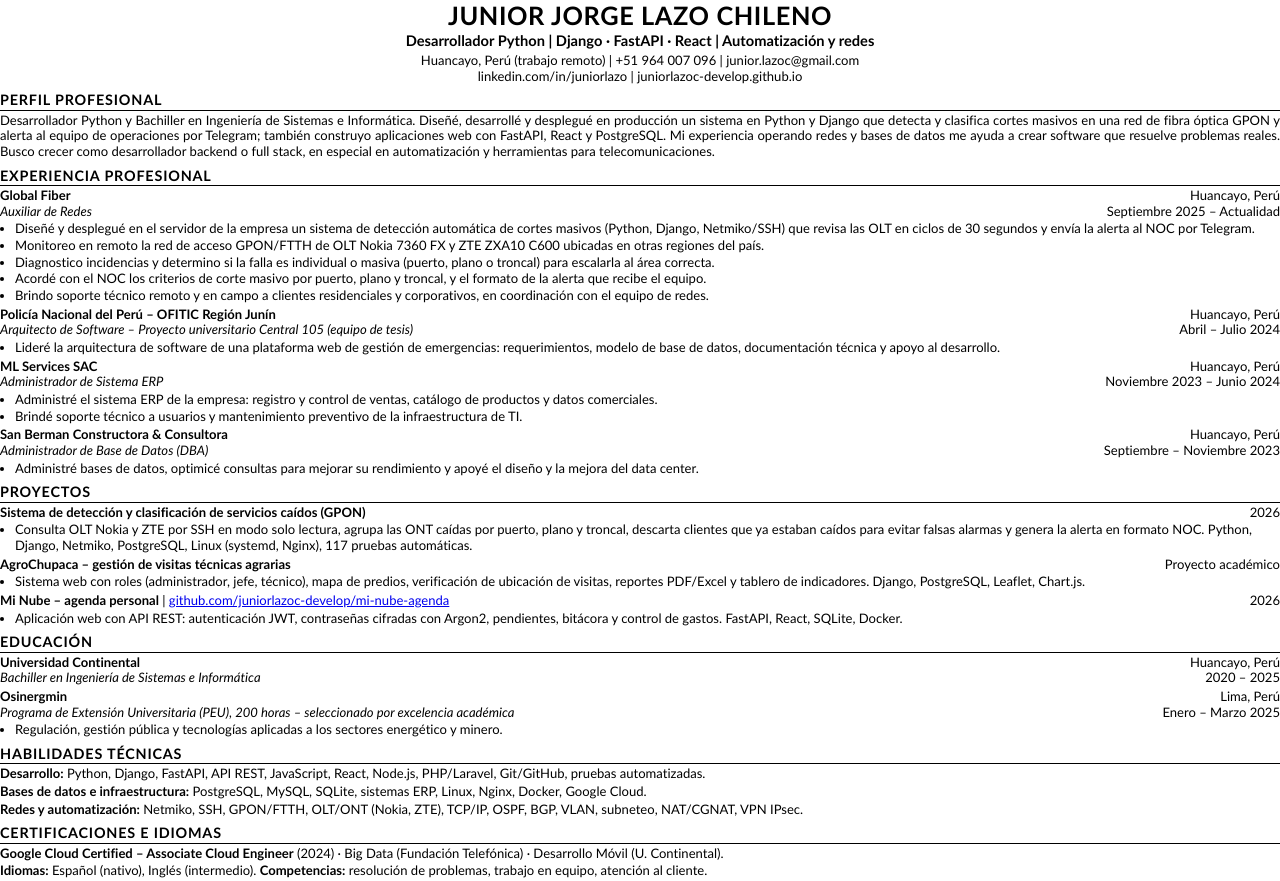
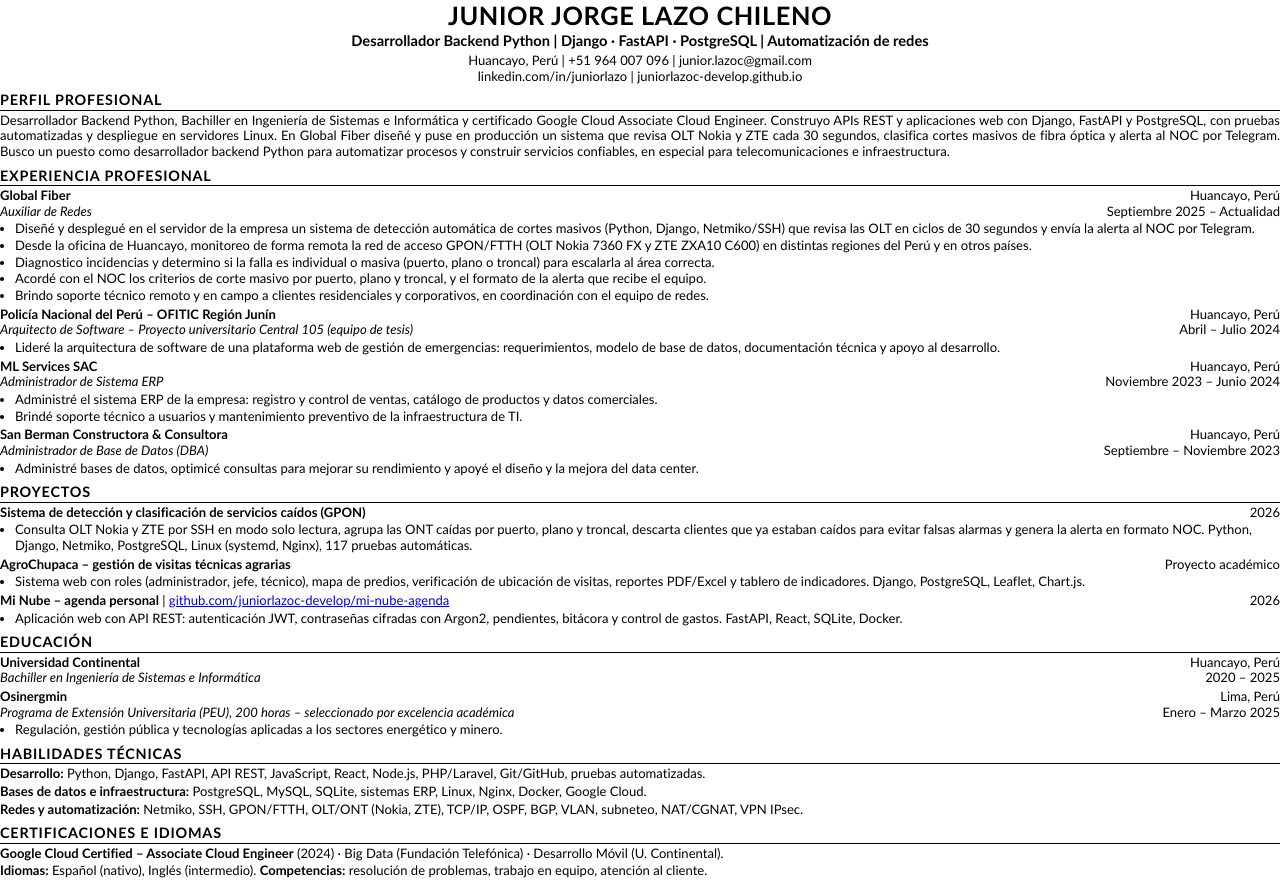
Before and after one commit to juniorlazoc-develop/juniorlazoc-develop.github.io, a plain HTML site: page herramientas/cv.html in a window 1280 px wide. Drawn offline with Linux system fonts and the light colour scheme.

Commit message:
Perfil enfocado en desarrollo backend Python y ubicación real (presencial en Huancayo, soporte remoto)

```diff
--- a/herramientas/cv.html
+++ b/herramientas/cv.html
@@ -2,9 +2,9 @@
 <html lang="es">
   <head>
     <meta charset="utf-8">
-    <title>CV Junior Jorge Lazo Chileno - Redes GPON y automatización</title>
+    <title>CV Junior Jorge Lazo Chileno - Desarrollador Backend Python</title>
     <meta name="author" content="Junior Jorge Lazo Chileno">
-    <meta name="keywords" content="Desarrollador Python, desarrollador backend, full stack, Django, FastAPI, React, API REST, PostgreSQL, automatización, Netmiko, trabajo remoto, redes GPON">
+    <meta name="keywords" content="Desarrollador Python, desarrollador backend, full stack, Django, FastAPI, React, API REST, PostgreSQL, automatización, Netmiko, Linux, redes GPON">
     <!--
       CV ATS (formato Harvard). Es la versión que se sube a portales de empleo
       (Computrabajo, Bumeran, LinkedIn, Indeed) y la que lee el filtro automático.
@@ -64,9 +64,9 @@
   </head>
   <body>
     <h1>JUNIOR JORGE LAZO CHILENO</h1>
-    <p class="titulo">Desarrollador Python | Django · FastAPI · React | Automatización y redes</p>
+    <p class="titulo">Desarrollador Backend Python | Django · FastAPI · PostgreSQL | Automatización de redes</p>
     <p class="contacto">
-      Huancayo, Perú (trabajo remoto) | +51 964 007 096 |
+      Huancayo, Perú | +51 964 007 096 |
       <a href="mailto:junior.lazoc@gmail.com">junior.lazoc@gmail.com</a><br>
       <a href="https://www.linkedin.com/in/juniorlazo">linkedin.com/in/juniorlazo</a> |
       <a href="https://juniorlazoc-develop.github.io/">juniorlazoc-develop.github.io</a>
@@ -74,11 +74,11 @@
 
     <h2>Perfil profesional</h2>
     <p class="perfil">
-      Desarrollador Python y Bachiller en Ingeniería de Sistemas e Informática. Diseñé, desarrollé y desplegué en producción
-      un sistema en Python y Django que detecta y clasifica cortes masivos en una red de fibra óptica GPON y alerta al equipo
-      de operaciones por Telegram; también construyo aplicaciones web con FastAPI, React y PostgreSQL. Mi experiencia
-      operando redes y bases de datos me ayuda a crear software que resuelve problemas reales. Busco crecer como
-      desarrollador backend o full stack, en especial en automatización y herramientas para telecomunicaciones.
+      Desarrollador Backend Python, Bachiller en Ingeniería de Sistemas e Informática y certificado Google Cloud Associate
+      Cloud Engineer. Construyo APIs REST y aplicaciones web con Django, FastAPI y PostgreSQL, con pruebas automatizadas y
+      despliegue en servidores Linux. En Global Fiber diseñé y puse en producción un sistema que revisa OLT Nokia y ZTE cada
+      30 segundos, clasifica cortes masivos de fibra óptica y alerta al NOC por Telegram. Busco un puesto como desarrollador
+      backend Python para automatizar procesos y construir servicios confiables, en especial para telecomunicaciones e infraestructura.
     </p>
 
     <h2>Experiencia profesional</h2>
@@ -87,7 +87,7 @@
       <div class="fila"><span class="cargo">Auxiliar de Redes</span><span>Septiembre 2025 – Actualidad</span></div>
       <ul>
         <li>Diseñé y desplegué en el servidor de la empresa un sistema de detección automática de cortes masivos (Python, Django, Netmiko/SSH) que revisa las OLT en ciclos de 30 segundos y envía la alerta al NOC por Telegram.</li>
-        <li>Monitoreo en remoto la red de acceso GPON/FTTH de OLT Nokia 7360 FX y ZTE ZXA10 C600 ubicadas en otras regiones del país.</li>
+        <li>Desde la oficina de Huancayo, monitoreo de forma remota la red de acceso GPON/FTTH (OLT Nokia 7360 FX y ZTE ZXA10 C600) en distintas regiones del Perú y en otros países.</li>
         <li>Diagnostico incidencias y determino si la falla es individual o masiva (puerto, plano o troncal) para escalarla al área correcta.</li>
         <li>Acordé con el NOC los criterios de corte masivo por puerto, plano y troncal, y el formato de la alerta que recibe el equipo.</li>
         <li>Brindo soporte técnico remoto y en campo a clientes residenciales y corporativos, en coordinación con el equipo de redes.</li>
```
Also changed, not shown: index.html (+13 -10 lines), 1 other file.
